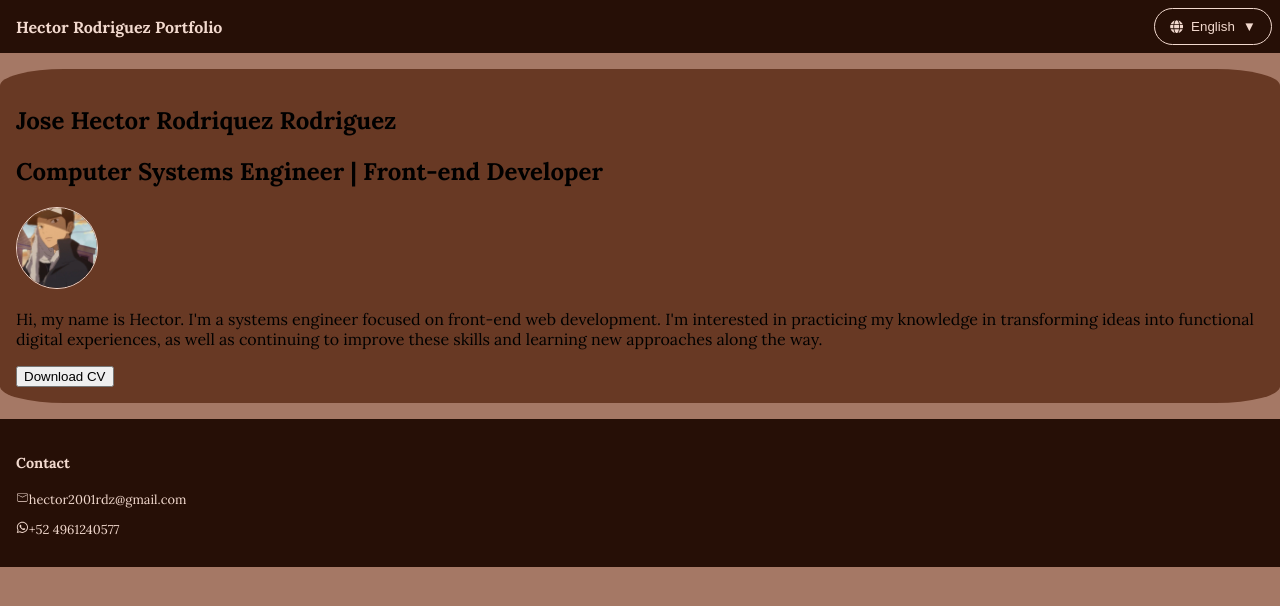
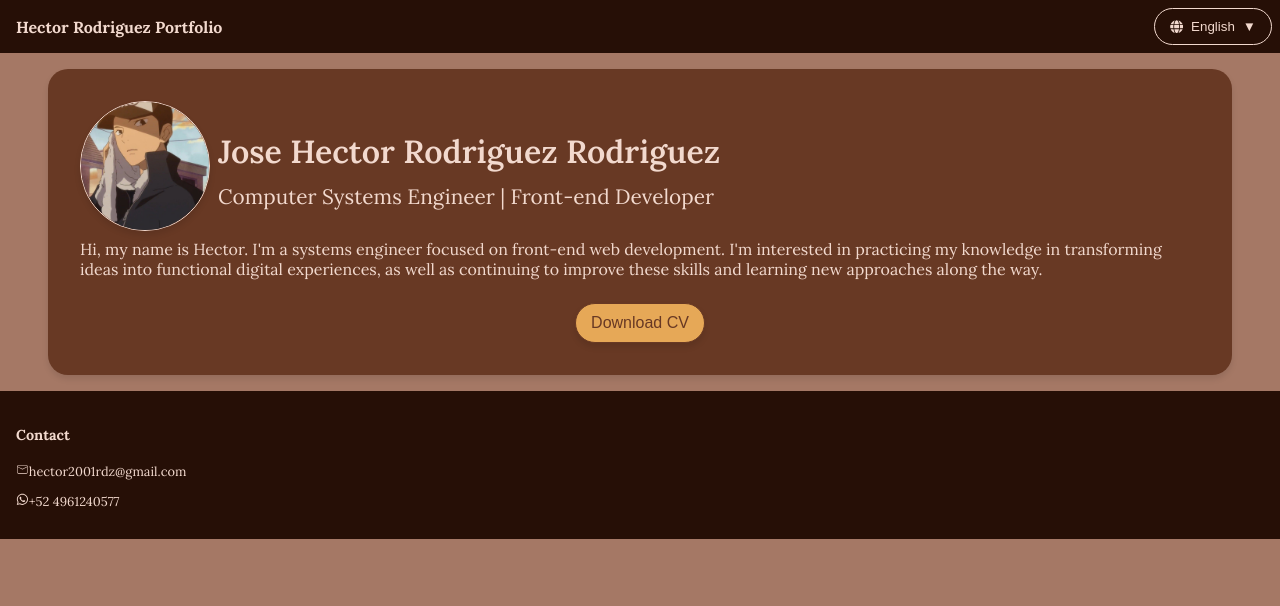
Before and after one commit to EktorVT/Portfolio_Hector_Rodriguez, a React (Vite) app: page / in a window 1280 px wide. Shown: the top 606 px of the page. Built offline with nearby package versions, Linux system fonts and the light colour scheme.

Commit message:
Feat P[2] Add Profile View

```diff
--- a/src/App.css
+++ b/src/App.css
@@ -1,12 +1,3 @@
-section img {
-  width: 5rem;
-  border-radius: 50%;
-  border: 0.1rem solid var(--text-color);
+section {
+  padding: 0.3rem;
 }
-
-section div {
-  background-color: var(--extra-color);
-  padding: 1rem;
-  margin: 1rem 0 1rem 0;
-  border-radius: 5%;
-}
--- a/src/App.tsx
+++ b/src/App.tsx
@@ -1,29 +1,17 @@
 import Header from "./components/Header/Header";
 import Footer from "./components/Footer/Footer";
 import "./App.css";
-import { useTranslation } from "react-i18next";
 import "./i18n";
+import AboutMe from "./components/AboutMe/AboutMe";
 
 function App() {
-  const { t } = useTranslation();
-
   return (
     <>
       <Header />
       <section>
-        <div>
-          <h1>Jose Hector Rodriquez Rodriguez</h1>
-          <h2>{t("degree")}</h2>
-          <img src="../src/images/perfil.jpg" alt="" />
-          <p>{t("about_me")}</p>
-          <a
-            href="https://drive.google.com/file/d/1GABC7AI6Q7nZNEO7uFd-VE3E2uCv3hLH/view?usp=sharing"
-            target="_blank"
-          >
-            <button>{t("download")}</button>
-          </a>
-        </div>
+        <AboutMe />
       </section>
+
       <Footer />
     </>
   );
--- /dev/null
+++ b/src/components/AboutMe/AboutMe.css
@@ -0,0 +1,114 @@
+.about_me_container {
+  background-color: var(--extra-color);
+  padding: 1rem;
+  border-radius: 20px;
+  display: flex;
+  flex-wrap: wrap;
+  align-items: center;
+  justify-content: center;
+  gap: 0.5rem;
+  box-shadow: 0px 4px 6px rgba(0, 0, 0, 0.1);
+}
+
+.about_me_container img {
+  width: 6rem;
+  height: auto;
+  border-radius: 50%;
+  border: 1px solid var(--text-color);
+  box-shadow: 0px 4px 6px rgba(0, 0, 0, 0.1);
+}
+
+.text-content {
+  font-size: 0.2rem;
+  display: flex;
+  flex-direction: column;
+  flex: 1;
+  gap: 0;
+}
+.text-content h1 {
+  font-weight: 600;
+  font-size: 1.3rem;
+  color: var(--text-color);
+}
+.text-content h2 {
+  font-weight: 400;
+  margin-top: -0.5rem;
+  font-size: 0.9rem;
+  color: var(--text-color);
+}
+
+.about_me_description {
+  margin-top: 0;
+  width: 100%;
+  font-size: 0.85rem;
+  color: var(--text-color);
+  font-weight: 50;
+}
+
+.about_me_cta {
+  text-align: center;
+  background: var(--cta-color);
+  border: 1px solid var(--extra-color);
+  color: var(--extra-color);
+  padding: 10px 15px;
+  border-radius: 20px;
+  cursor: pointer;
+  transition: background 0.3s;
+  box-shadow: 0px 4px 6px rgba(0, 0, 0, 0.1);
+  font-weight: 500;
+}
+.about_me_cta:hover {
+  background-color: var(--text-color);
+  color: var(--extra-color);
+  border-color: var(--extra-color);
+}
+
+@media (min-width: 481px) {
+  section {
+    padding: 1rem 1rem;
+  }
+  .about_me_container {
+    padding: 2rem;
+  }
+  .about_me_container img {
+    width: 6rem;
+  }
+  .text-content h1 {
+    font-size: 1.5rem;
+  }
+  .text-content h2 {
+    margin-top: -1rem;
+    font-size: 1.2rem;
+  }
+  .about_me_description {
+    font-size: 0.9rem;
+  }
+  .about_me_cta {
+    font-size: 0.9rem;
+  }
+}
+
+@media (min-width: 1024px) {
+  section {
+    padding: 1rem 3rem;
+  }
+  .about_me_container {
+    padding: 2rem;
+  }
+  .about_me_container img {
+    width: 8rem;
+  }
+  .text-content h1 {
+    font-size: 2rem;
+  }
+  .text-content h2 {
+    margin-top: -1rem;
+    font-size: 1.3rem;
+  }
+  .about_me_description {
+    font-size: 1rem;
+  }
+  .about_me_cta {
+    font-size: 1rem;
+  }
+}
--- /dev/null
+++ b/src/components/AboutMe/AboutMe.tsx
@@ -0,0 +1,24 @@
+import { useTranslation } from "react-i18next";
+import "./AboutMe.css";
+
+function AboutMe() {
+  const { t } = useTranslation();
+  return (
+    <div className="about_me_container">
+      <img src="../src/images/perfil.jpg" alt="" />
+      <div className="text-content">
+        <h1>Jose Hector Rodriguez Rodriguez</h1>
+        <h2>{t("degree")}</h2>
+      </div>
+      <p className="about_me_description">{t("about_me")}</p>
+      <a
+        href="https://drive.google.com/file/d/1GABC7AI6Q7nZNEO7uFd-VE3E2uCv3hLH/view?usp=sharing"
+        target="_blank"
+      >
+        <button className="about_me_cta">{t("download")}</button>
+      </a>
+    </div>
+  );
+}
+
+export default AboutMe;
--- a/src/components/Footer/Footer.css
+++ b/src/components/Footer/Footer.css
@@ -3,9 +3,6 @@ footer {
   background-color: var(--primary-color);
   color: var(--text-color);
   padding: 1rem;
-}
-
-footer div {
 }
 
 footer h4 {
--- a/src/index.css
+++ b/src/index.css
@@ -5,6 +5,7 @@
   --background-color: #a57865;
   --text-color: #f2d9ce;
   --extra-color: #683924;
+  --cta-color: #e6a857;
 }
 
 body {
```
